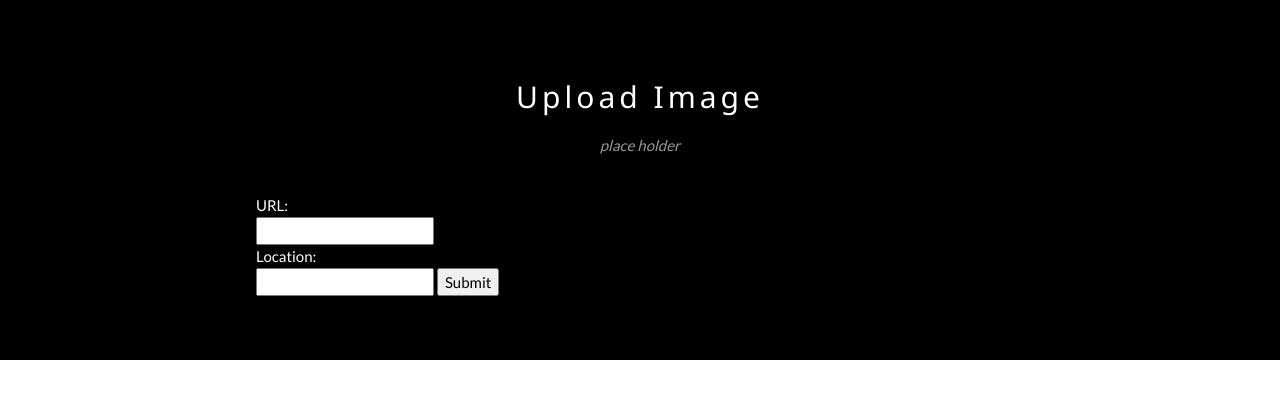
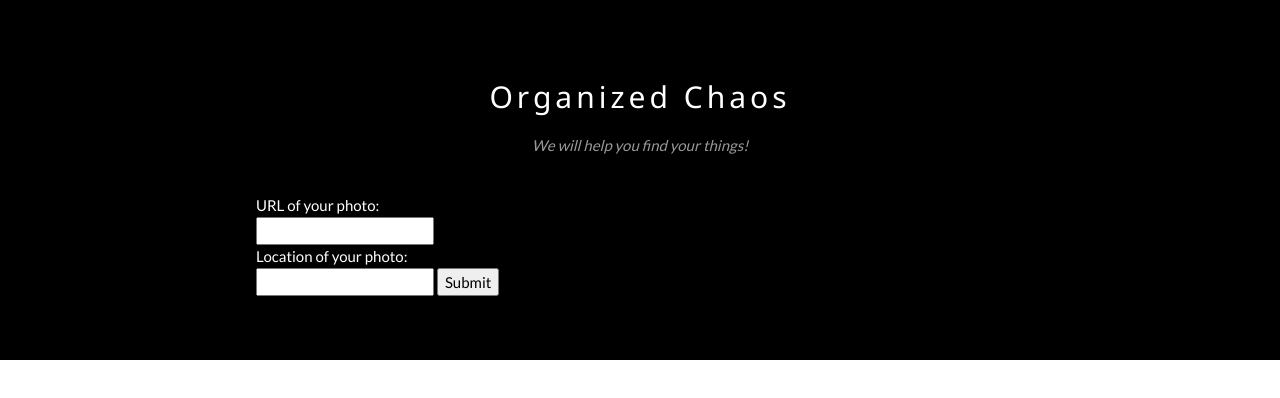
Before and after one commit to sheila-nicholson/ChaosHacks_OrganizedChaos, a plain HTML site: page index.html in a window 1280 px wide. Drawn offline with nearby package versions, Linux system fonts and the light colour scheme.

Commit message:
title change

```diff
--- a/index.html
+++ b/index.html
@@ -1,7 +1,7 @@
 <!DOCTYPE html>
 <html lang="en">
 <head>
-<title>Title Here</title>
+<title>Organized Chaos</title>
 <meta charset="UTF-8">
 <meta name="viewport" content="width=device-width, initial-scale=1">
 <link rel="stylesheet" href="https://www.w3schools.com/w3css/4/w3.css">
@@ -16,13 +16,13 @@ body {font-family: "Lato", sans-serif}
 
     <div class="w3-black" id="tour">
     <div class="w3-container w3-content w3-padding-64" style="max-width:800px">
-      <h2 class="w3-wide w3-center">Upload Image</h2>
-      <p class="w3-opacity w3-center"><i>place holder</i></p><br>
+      <h2 class="w3-wide w3-center">Organized Chaos</h2>
+      <p class="w3-opacity w3-center"><i>We will help you find your things!</i></p><br>
 
       <form>
-        <label for="url">URL:</label><br>
+        <label for="url">URL of your photo:</label><br>
         <input type="text" id="url" name="url"><br>
-        <label for="location">Location:</label><br>
+        <label for="location">Location of your photo:</label><br>
         <input type="text" id="location" name="location">
         <input type="submit">
       </form>
```
